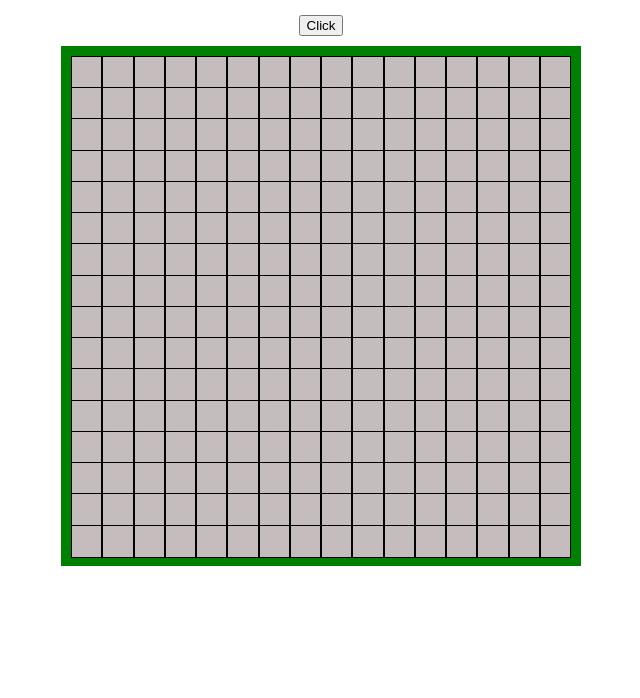
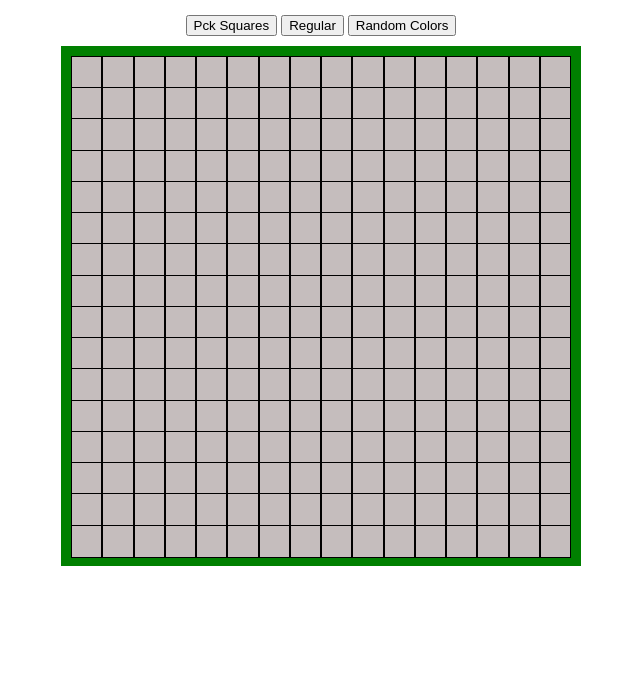
Before and after one commit to alvinalic1/Etch-a-Sketch, a plain HTML site: page index.html in a window 1280 px wide. Shown: the part 102-800 px from the top of the page, without its empty margins (319-959 px from the left). Drawn offline with Linux system fonts and the light colour scheme.

Commit message:
Add more buttons for different choices

```diff
--- a/index.html
+++ b/index.html
@@ -11,7 +11,12 @@
         <h1>Etch-A-Sketch</h1>
     </div>
 
-    <button class="button">Click</button>
+    <div class="buttons">
+        <button class="pickSquares">Pck Squares</button>
+        <button class="hover">Regular</button>
+        <button class="randomColors">Random Colors</button>
+    </div>
+
     <div class="grid">
 
     </div>
```
